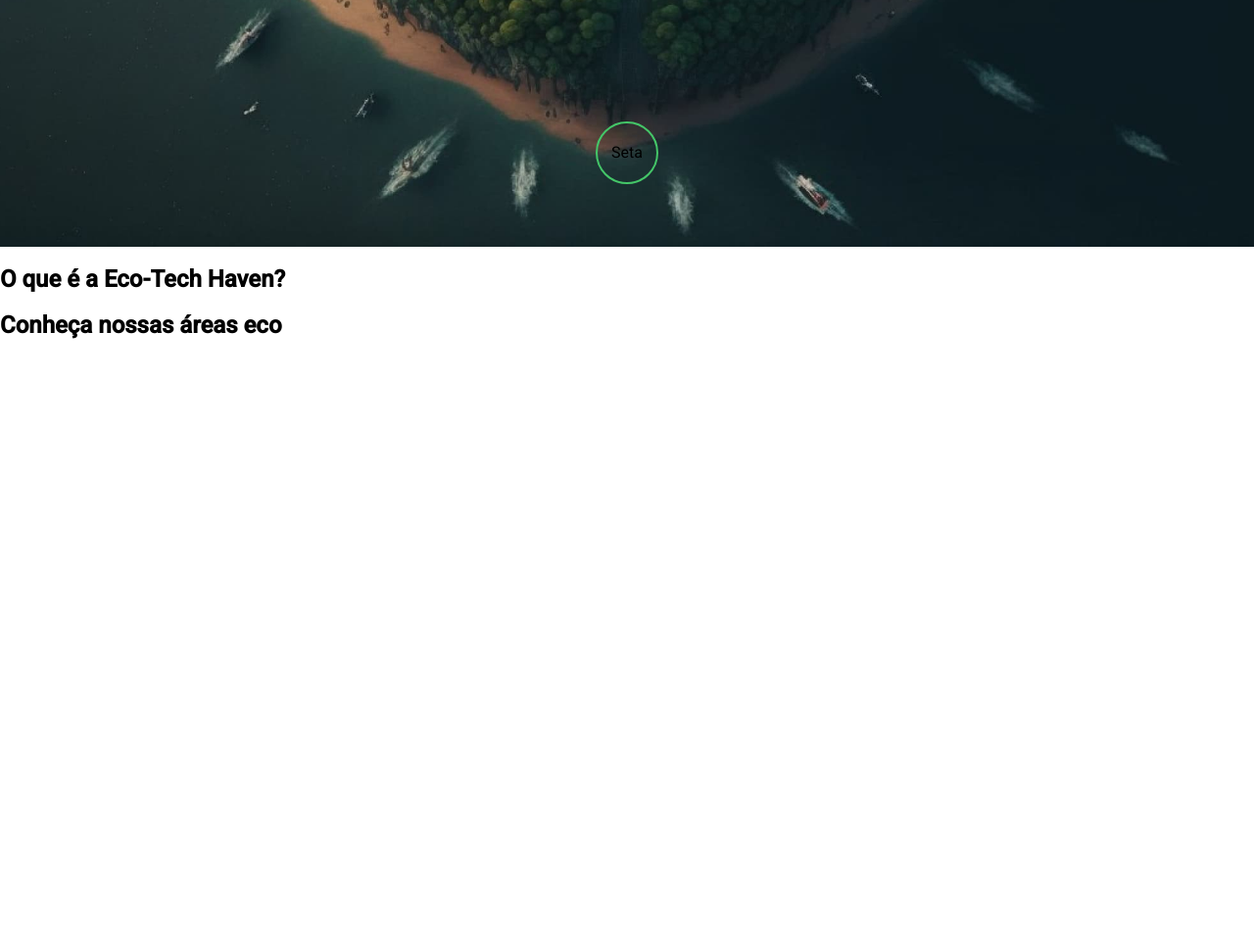
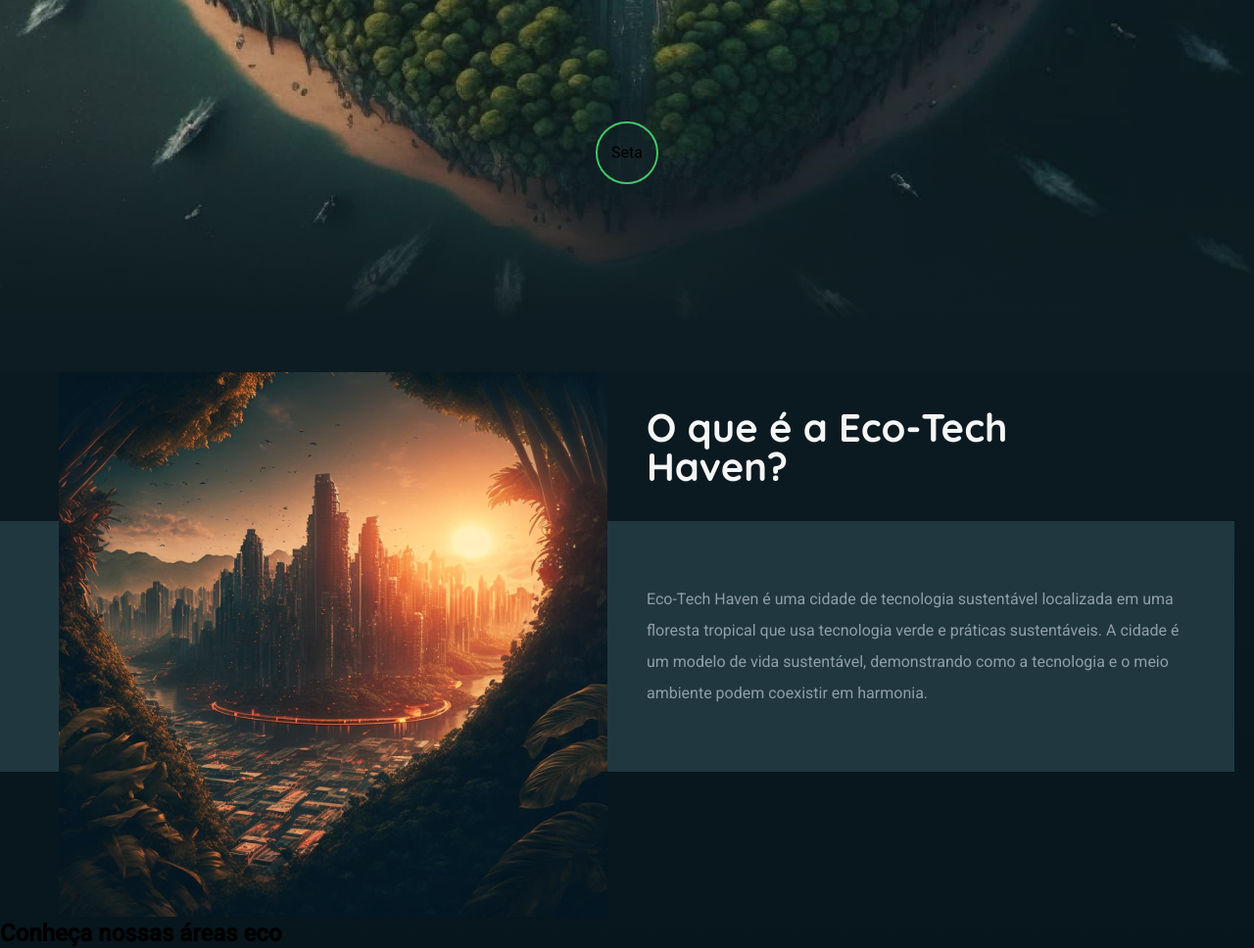
Before and after one commit to BrunoBatalha/LandingPages, a website: page eco-tech-haven/index.html in a window 1280 px wide. Shown: the part 580-1548 px from the top of the page at 98% size. Before the commit the page ends 947 px from the top, so only its background shows below. Drawn offline with Linux system fonts and the light colour scheme.

Commit message:
echo-tech-haven/feat: create section what is eco

```diff
--- a/eco-tech-haven/index.html
+++ b/eco-tech-haven/index.html
@@ -8,7 +8,8 @@
     <link rel="stylesheet" href="./css/styles.css">
     <link rel="preconnect" href="https://fonts.googleapis.com">
     <link rel="preconnect" href="https://fonts.gstatic.com" crossorigin>
-    <link href="https://fonts.googleapis.com/css2?family=Quicksand:wght@500;600;700&family=Roboto:wght@400;500&display=swap"
+    <link
+        href="https://fonts.googleapis.com/css2?family=Quicksand:wght@500;600;700&family=Roboto:wght@400;500&display=swap"
         rel="stylesheet">
     <title>Eco Tech Haven</title>
 </head>
@@ -35,16 +36,33 @@
 
     <section class="intro">
         <h1 class="intro__title">Eco-Tech</br>Haven</h1>
-        <button class="intro__button">
-            <span>Seta</span>
-        </button>
+        <footer class="intro__footer">
+            <button class="intro__button">
+                <span>Seta</span>
+            </button>
+        </footer>
     </section>
 
     <section class="what-eco">
-        <h2>O que é a Eco-Tech Haven?</h2>
+        <div class="what-eco__image">
+            <img src="./img/what-is-eco-tech-haven.jpg" alt="Prédios ao fundo, os prédios ao centro da imagem são os maiores,
+            a vista passa por umas folhas nos cantos da imagem,
+            o céu está laranja com sol ao fundo como se estivesse no final de tarde">
+        </div>
+        <h2 class="what-eco__subtitle">O que é a Eco-Tech</br>Haven?</h2>
+        <div class="what-eco__copy">
+            <p>
+                Eco-Tech Haven é uma cidade de tecnologia sustentável localizada em uma floresta tropical que usa
+                tecnologia verde e
+                práticas sustentáveis. A cidade é um modelo de vida sustentável, demonstrando como a tecnologia e o
+                meio
+                ambiente podem
+                coexistir em harmonia.
+            </p>
+        </div>
     </section>
 
-    <section class="what-eco">
+    <section>
         <h2>Conheça nossas áreas eco</h2>
 
     </section>
--- a/eco-tech-haven/scss/_general.scss
+++ b/eco-tech-haven/scss/_general.scss
@@ -6,6 +6,12 @@ body {
     font-family: "Roboto", Arial, Helvetica, sans-serif;
 }
 
-h1 {
+h1,
+h2,
+p {
     margin: 0;
 }
+
+ul {
+    padding: 0;
+}
--- a/eco-tech-haven/scss/_mixins.scss
+++ b/eco-tech-haven/scss/_mixins.scss
@@ -13,3 +13,15 @@
 @mixin font-emphasis-96-96 {
     @include font("Quicksand", 96, 96);
 }
+
+@mixin font-emphasis-40-40 {
+    @include font("Quicksand", 40, 40);
+}
+
+@mixin font-normal-16-32 {
+    @include font("Roboto", 16, 32);
+}
+
+@mixin container {
+    max-width: 1160px;
+}
--- a/eco-tech-haven/scss/_variables.scss
+++ b/eco-tech-haven/scss/_variables.scss
@@ -1,9 +1,12 @@
-$primary-color-1: #44C668;
-$primary-color-2: #114B21;
-$secondary-color-3: #657B84;
-$secondary-color-3: #2B444E;
-$secondary-color-3: #203740;
-$secondary-color-3: #212A28;
-$neutral-color-1: #F6F6F6;
-$neutral-color-2: #DADADA;
-$neutral-color-3: #383838;
+$primary-color-100: #44C668;
+$primary-color-200: #114B21;
+
+$secondary-color-90: #8E9FA6;
+$secondary-color-100: #657B84;
+$secondary-color-200: #2B444E;
+$secondary-color-300: #203740;
+$secondary-color-400: #212A28;
+
+$neutral-color-100: #F6F6F6;
+$neutral-color-200: #DADADA;
+$neutral-color-300: #383838;
--- a/eco-tech-haven/scss/styles.scss
+++ b/eco-tech-haven/scss/styles.scss
@@ -4,6 +4,9 @@
 @import './mixins';
 @import './general';
 
+body {
+    background: linear-gradient(180deg, rgba(13, 28, 34, 1) 50%, rgba(7, 22, 28, 1) 100%);
+}
 
 .header {
     position: fixed;
@@ -14,24 +17,21 @@
 
 .navbar {
     &__list {
-        display: grid;
-        grid-template-columns: repeat(4, 1fr);
-        gap: 1px;
+        display: flex;
         justify-content: center;
         align-content: center;
-        max-width: 1160px;
         margin: 0 auto;
     }
 
     &__link-item {
         list-style: none;
         text-align: center;
-        padding: pxToRemBase16(24) 0;
+        padding: pxToRemBase16(24) pxToRemBase16(128) pxToRemBase16(24) 0;
     }
 
     &__link {
         @include font-emphasis-16-16;
-        color: $neutral-color-2;
+        color: $neutral-color-200;
         font-weight: 600;
         text-decoration: none;
     }
@@ -49,18 +49,83 @@
         text-align: center;
         padding-top: pxToRemBase16(128 + 128);
         padding-bottom: pxToRemBase16(128 + 128);
-        color: $neutral-color-1;
+        color: $neutral-color-100;
         font-weight: 700;
         letter-spacing: .25rem;
     }
 
+    &__footer {
+        padding-bottom: pxToRemBase16(64);
+        height: pxToRemBase16(64 * 4);
+        width: 100%;
+        background: linear-gradient(180deg, transparent 0%, #0D1C22 80%);
+    }
+
     &__button {
+        margin: 0 auto;
         display: block;
-        margin: 0 auto pxToRemBase16(64) auto;
         border-radius: 50%;
         width: pxToRemBase16(64);
         height: pxToRemBase16(64);
-        border: pxToRemBase16(2) solid $primary-color-1;
+        border: pxToRemBase16(2) solid $primary-color-100;
         background-color: transparent;
     }
 }
+
+.what-eco {
+    display: grid;
+    grid: auto auto 1fr / 1fr 2fr;
+    column-gap: pxToRemBase16(40);
+    margin: 0 auto;
+    @include container;
+
+    &__subtitle {
+        color: $neutral-color-100;
+        margin: pxToRemBase16(36) 0;
+        @include font-emphasis-40-40;
+    }
+
+    &__image {
+        grid-area: 1 / 1 / 4 / 1;
+        z-index: 10;
+
+        &>img {
+            max-width: pxToRemBase16(560);
+            border-radius: pxToRemBase16(4);
+        }
+    }
+
+    &__copy {
+        grid-area: 2 / 1 / 2 / 3;
+        padding: pxToRemBase16(64) 0 pxToRemBase16(64) pxToRemBase16(560);
+        background-color: $secondary-color-300;
+        color: $secondary-color-90;
+        position: relative;
+        @include font-normal-16-32;
+
+        &>p {
+            margin-left: pxToRemBase16(40);
+        }
+
+        &::after,
+        &::before {
+            content: '';
+            position: absolute;
+            top: 0;
+            display: block;
+            height: 100%;
+            background-color: $secondary-color-300;
+
+        }
+
+        &::after {
+            right: calc(pxToRemBase16(40) * -1);
+            width: pxToRemBase16(40);
+        }
+
+        &::before {
+            left: calc(100% * -1);
+            width: 100%;
+        }
+    }
+}
```
Also changed, not shown: eco-tech-haven/css/styles.css, 1 other file.
